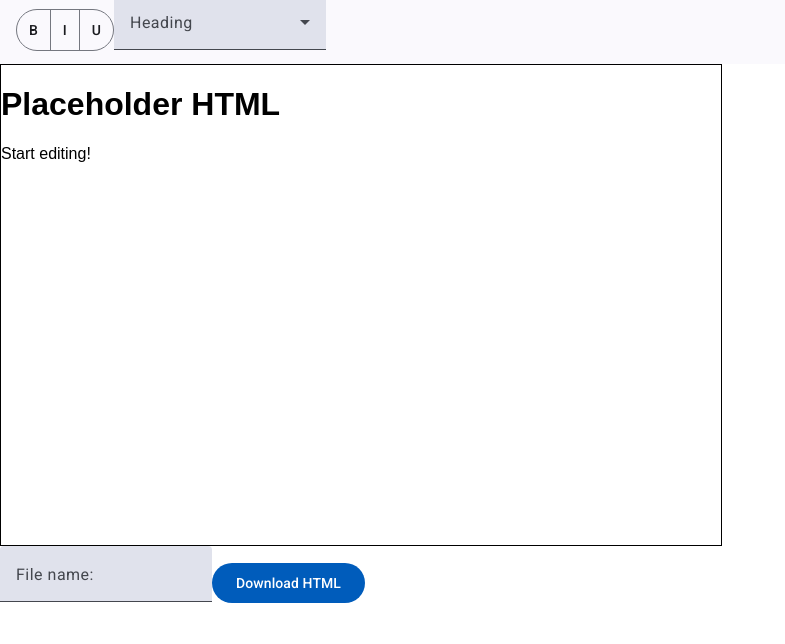
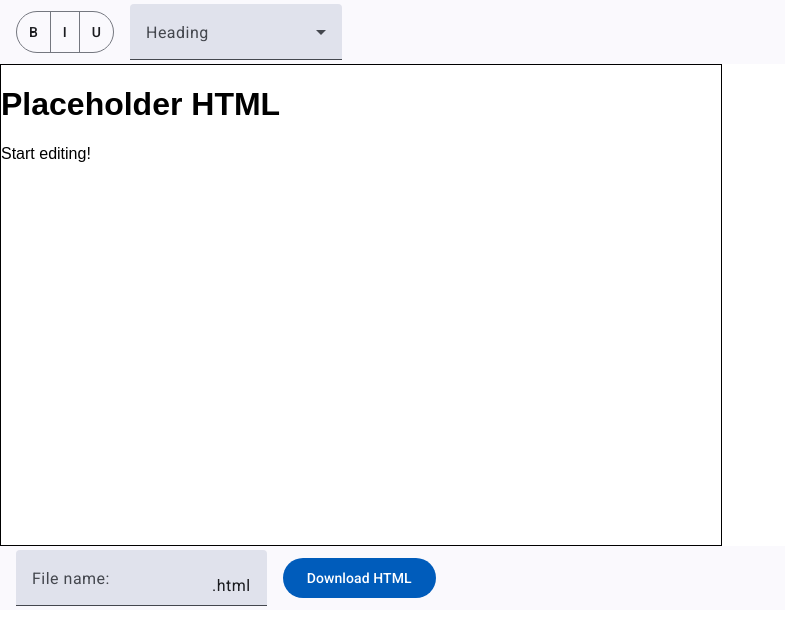
Before and after one commit to makoadampeter/htmlwysiwyg, an Angular app: page / in a window 1280 px wide. Shown: the top 644 px of the page, without its empty margins (0-785 px from the left). Built offline with nearby package versions, Linux system fonts and the light colour scheme.

Commit message:
feat: add better formatting to toolbar forms

```diff
--- a/src/app/download-form/download-form.component.html
+++ b/src/app/download-form/download-form.component.html
@@ -1,9 +1,12 @@
-<form>
-    <mat-form-field>
+<mat-toolbar>
+    <form class="toolbarForm">
+        <mat-form-field subscriptSizing="dynamic">
             <mat-label>File name: </mat-label>
             <input matInput type="text" [formControl]="fileName">
+            <span matTextSuffix>.html</span>
         </mat-form-field>
         <button mat-flat-button (click)="downloadHtml($event)">
             Download HTML
         </button>
     </form>
+</mat-toolbar>
--- a/src/app/download-form/download-form.component.ts
+++ b/src/app/download-form/download-form.component.ts
@@ -3,10 +3,11 @@ import { FormControl, ReactiveFormsModule } from '@angular/forms';
 import { MatButtonModule } from '@angular/material/button';
 import { MatFormFieldModule } from '@angular/material/form-field';
 import { MatInputModule } from '@angular/material/input';
+import { MatToolbarModule } from '@angular/material/toolbar';
 
 @Component({
   selector: 'app-download-form',
-  imports: [ReactiveFormsModule, MatButtonModule, MatFormFieldModule, MatInputModule],
+  imports: [ReactiveFormsModule, MatButtonModule, MatFormFieldModule, MatInputModule, MatToolbarModule],
   templateUrl: './download-form.component.html',
   styleUrl: './download-form.component.scss'
 })
--- a/src/app/toolbar/toolbar.component.html
+++ b/src/app/toolbar/toolbar.component.html
@@ -1,11 +1,11 @@
 <mat-toolbar>
-    <form>
+    <form class="toolbarForm">
         <mat-button-toggle-group hideMultipleSelectionIndicator name="basicDeco" multiple>
             <mat-button-toggle #buttonBold [checked]="selectionFormat.bold" (change)="formatText('bold')">B</mat-button-toggle>
             <mat-button-toggle #buttonItalic [checked]="selectionFormat.italic" (change)="formatText('italic')">I</mat-button-toggle>
             <mat-button-toggle #buttonUnderline [checked]="selectionFormat.underline" (change)="formatText('underline')">U</mat-button-toggle>
         </mat-button-toggle-group>
-        <mat-form-field>
+        <mat-form-field subscriptSizing="dynamic">
             <mat-label>Heading</mat-label>
             <mat-select #selectHeading (openedChange)="handleSelectClick()" (valueChange)="formatText('formatBlock', $event)">
                 <mat-option value="P">None</mat-option>
--- a/src/styles.scss
+++ b/src/styles.scss
@@ -2,3 +2,10 @@
 
 html, body { height: 100%; }
 body { margin: 0; font-family: Roboto, "Helvetica Neue", sans-serif; }
+
+.toolbarForm {
+    width: 100%;
+    display: flex;
+    gap: 1rem;
+    align-items: center;
+}
```
Lines whose indentation alone changed are shown as unchanged.
